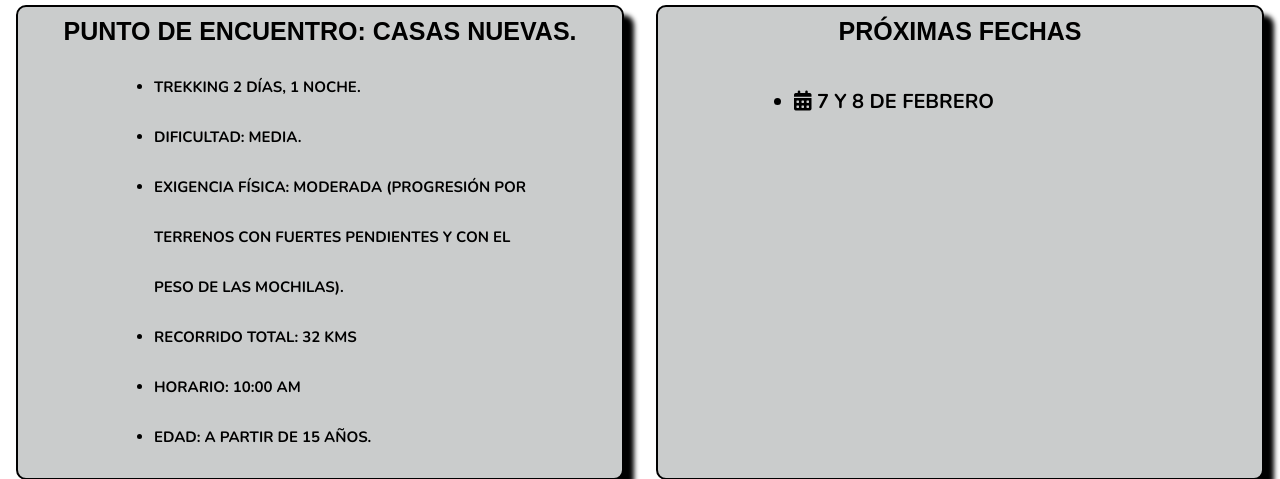
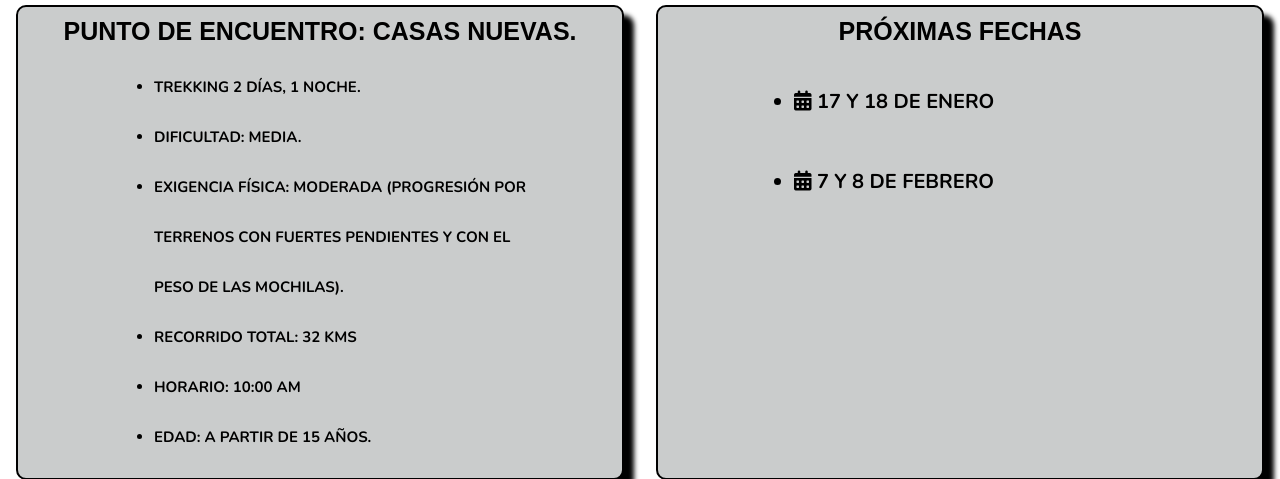
Before and after one commit to cejasj355/instintoviajero, a Flask app: page /acciones/excursion-trekking-gigantes in a window 1280 px wide. Shown: the part 915-1394 px from the top of the page. Run offline with Flask 3, Linux system fonts and the light colour scheme; some libraries are stand-ins or nearby versions; some web fonts are replaced.

Commit message:
cambios totales de las salidas, ya se subieron las salidas a la base de datos

```diff
--- a/templates/salidas/gigantes_full.html
+++ b/templates/salidas/gigantes_full.html
@@ -119,6 +119,7 @@
                 <div class="prox-fechas">
                     <h3 class="prox-fechas-titulo">PRÓXIMAS FECHAS</h3>
                     <ul>
+                        <li class="fechas"><i class="fa-solid fa-calendar-days"></i> 17 y 18 de Enero</li>
                         <li class="fechas"><i class="fa-solid fa-calendar-days"></i> 7 y 8 de Febrero</li>
                     </ul>
                 </div>
```
